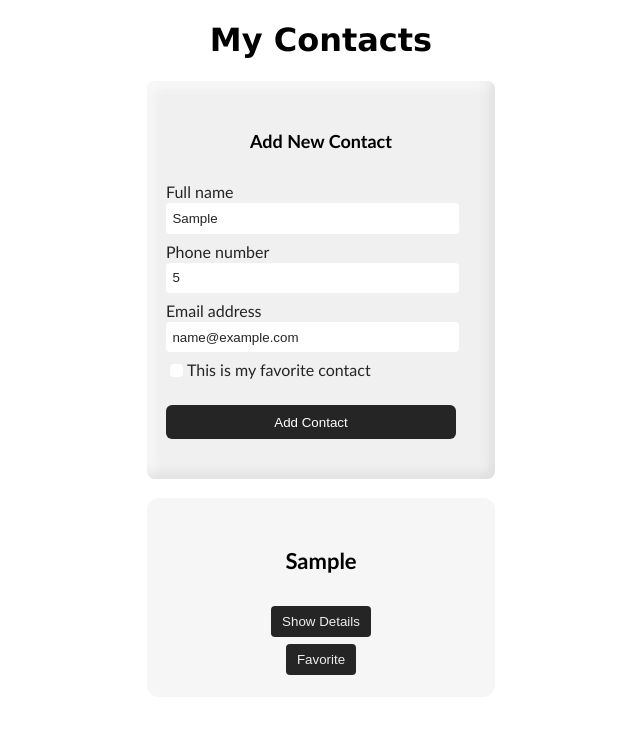
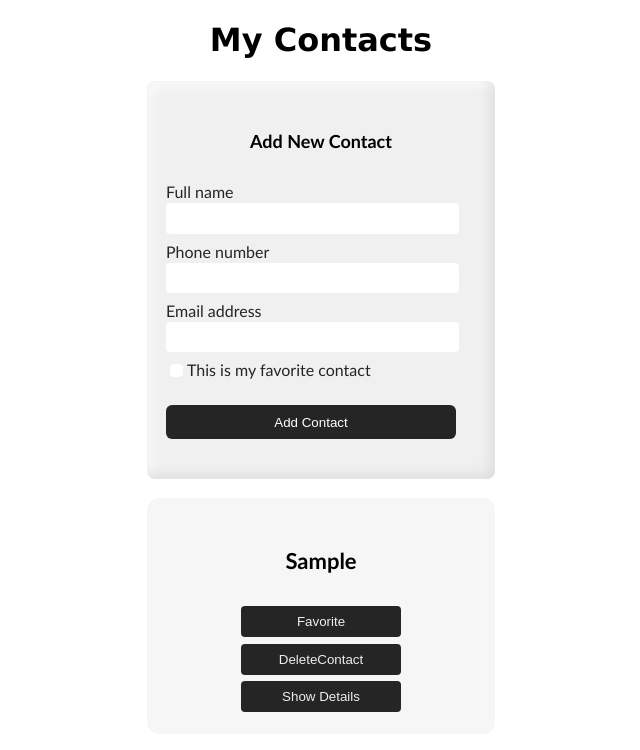
Before and after one commit to itsDonya/vue-tutorial, a Vue app: page / in a window 1280 px wide. Both pictures are taken after typing "Sample", "5", "name@example.com" into the empty fields and a click on the button "Add Contact". Shown: the top 750 px of the page, without its empty margins (319-959 px from the left). Built offline with nearby package versions, Linux system fonts and the light colour scheme.

Commit message:
Contact => Emitting Custom Events (New feature [Delete contac]))

```diff
--- a/src/App.vue
+++ b/src/App.vue
@@ -13,6 +13,7 @@
       @toggle-favorite="toggleFavorite"
       :details="friend.detailsVisible"
       @toggle-details="toggleDetails"
+      @delete-contact="deleteContact"
     ></my-contact>
   </div>
 </template>
@@ -50,6 +51,12 @@ export default {
       });
       this.counter++;
     },
+    deleteContact(friendId) {
+      const identifiedFriend = this.friends.find(
+        (friend) => friend.id === friendId
+      );
+      this.friends.splice(identifiedFriend, 1);
+    },
   },
 };
 </script>
--- a/src/components/AddContact.vue
+++ b/src/components/AddContact.vue
@@ -57,6 +57,10 @@ export default {
         this.newContactInfo.contactEmail
       ) {
         this.$emit("add-contact", this.newContactInfo);
+        this.newContactInfo.contactName = "";
+        this.newContactInfo.contactPhone = "";
+        this.newContactInfo.contactEmail = "";
+        this.newContactInfo.contactFavorite = false;
       }
     },
   },
--- a/src/components/MyContact.vue
+++ b/src/components/MyContact.vue
@@ -4,9 +4,6 @@
       {{ name }}
       <span class="favorite">{{ favorite ? "(Favorite)" : "" }}</span>
     </h4>
-    <button class="btn" @click="toggleDetails">
-      {{ details ? "Hide" : "Show" }} Details
-    </button>
     <button
       class="btn"
       id="favorite-btn"
@@ -16,6 +13,10 @@
       @click="toggleFavorite"
     >
       Favorite
+    </button>
+    <button class="btn" @click="deleteContact">DeleteContact</button>
+    <button class="btn" @click="toggleDetails">
+      {{ details ? "Hide" : "Show" }} Details
     </button>
     <ul class="details" v-if="details">
       <li class="phone">{{ phoneNumber }}</li>
@@ -34,12 +35,16 @@ export default {
     favorite: Boolean,
     details: Boolean,
   },
+  emits: ["toggle-details", "toggle-favorite", "delete-contact"],
   methods: {
     toggleDetails() {
       this.$emit("toggle-details", this.id);
     },
     toggleFavorite() {
       this.$emit("toggle-favorite", this.id);
+    },
+    deleteContact() {
+      this.$emit("delete-contact", this.id);
     },
   },
 };
@@ -68,6 +73,7 @@ export default {
 }
 .btn {
   color: #eeeeee;
+  width: 160px;
   background-color: #252525;
   border-radius: 4px;
   padding: 0.5rem 0.7rem;
```
